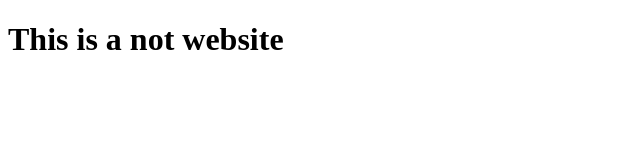
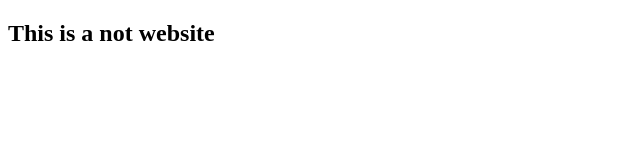
Before and after one commit to SneakySquid336/Cours-3b, a plain HTML site: page index.html in a window 1280 px wide. Shown: the whole page, without its empty margins (0-640 px from the left). Drawn offline with Linux system fonts and the light colour scheme.

Commit message:
troisieme version

```diff
--- a/index.html
+++ b/index.html
@@ -6,6 +6,6 @@
     <title>Document</title>
 </head>
 <body>
-    <h1>This is a not website</h1>
+    <h2>This is a not website</h2>
 </body>
 </html>
```
